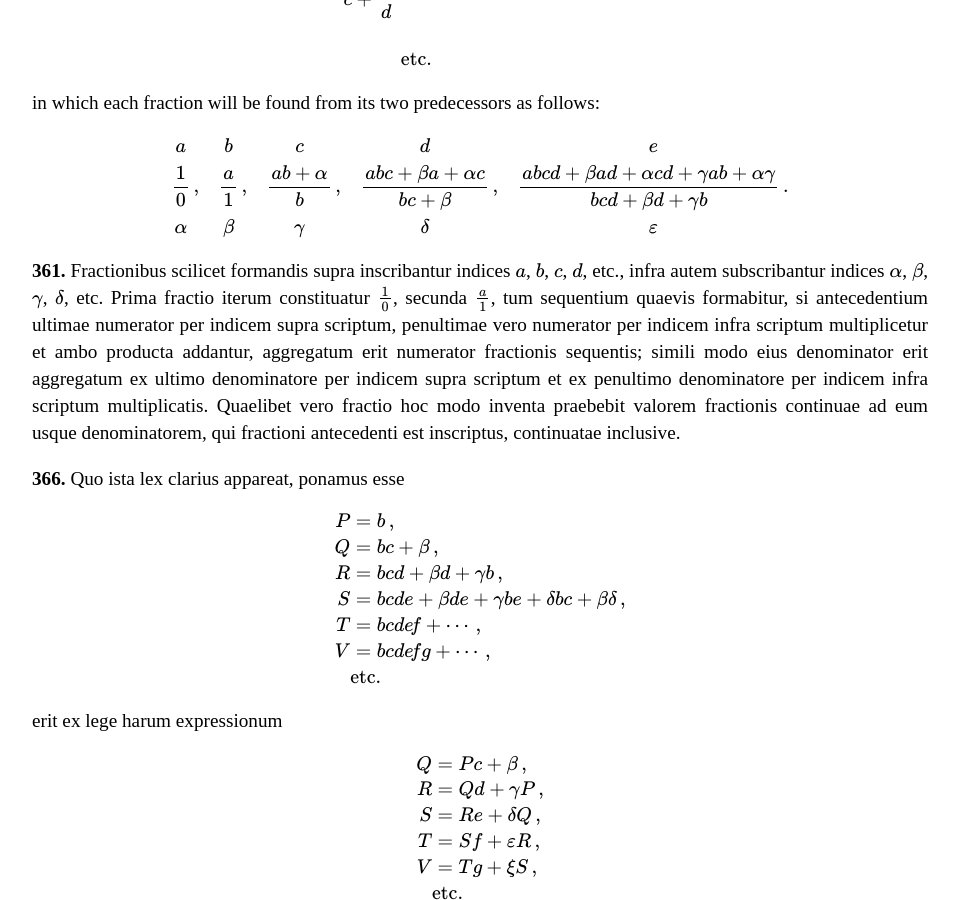
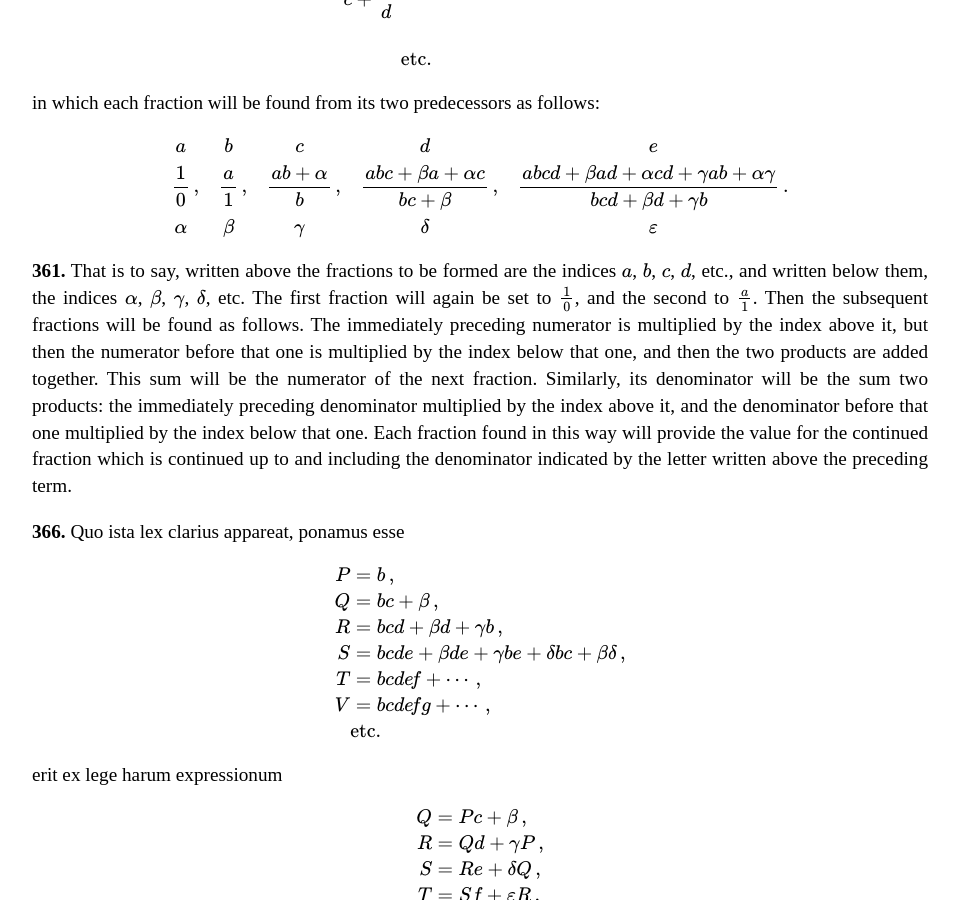
Before and after one commit to ttdoucet/ttdoucet.github.io, a Jekyll site: the page built from euler/e101-en.html, in a window 1280 px wide and 900 px high, scrolled down 2337 px. Shown: the whole window, without its empty margins (160-1119 px from the left). Built offline with Jekyll 4.4.1, drawn with Linux system fonts in a browser that asks for light colours; formulas are drawn with MathJax 3.

Commit message:
More translation

```diff
--- a/euler/e101-en.html
+++ b/euler/e101-en.html
@@ -141,18 +141,30 @@ a\phantom{\,,} & b\phantom{\,,} & c\phantom{\,,} & d\phantom{\,,} & e \\
 \end{array}
 
 <p><esec>361.</esec>
-Fractionibus scilicet formandis supra inscribantur indices \(a\), \(b\), \(c\), \(d\), etc.,
-infra autem subscribantur indices \(\alpha\), \(\beta\), \(\gamma\), \(\delta\), etc.
-Prima fractio iterum constituatur \(1\over 0\), secunda \(a\over 1\),
-tum sequentium quaevis formabitur, si
-antecedentium ultimae numerator per indicem supra scriptum, penultimae vero numerator
-per indicem infra scriptum multiplicetur et ambo producta addantur,
-aggregatum erit numerator fractionis sequentis; simili modo eius denominator
-erit aggregatum ex ultimo denominatore per indicem supra scriptum
-et ex penultimo denominatore per indicem infra scriptum multiplicatis.
-Quaelibet vero fractio hoc modo inventa praebebit valorem fractionis continuae
-ad eum usque denominatorem, qui fractioni antecedenti est inscriptus,
-continuatae inclusive.
+That is to say,
+written above the fractions to be formed are the indices
+\(a\), \(b\), \(c\), \(d\), etc.,
+and written below them, the indices
+\(\alpha\), \(\beta\), \(\gamma\), \(\delta\), etc.
+
+The first fraction will again be set to \(1\over 0\), and the second to \(a\over 1\).
+
+Then the subsequent fractions will be found as follows.
+The immediately preceding numerator is multiplied by the index above it,
+but then the numerator before that one is multiplied by the index
+below that one, and then the two products are added together.
+
+This sum will be the numerator of the next fraction.
+
+Similarly, its denominator will be the sum two products:
+the immediately preceding denominator multiplied by the
+index above it, and the denominator before that one multiplied
+by the index below that one.
+
+Each fraction found in this way will provide the value for the
+continued fraction
+which is continued up to and including the denominator
+indicated by the letter written above the preceding term.
 
 <p><esec>366.</esec>
 Quo ista lex clarius appareat, ponamus esse
```
